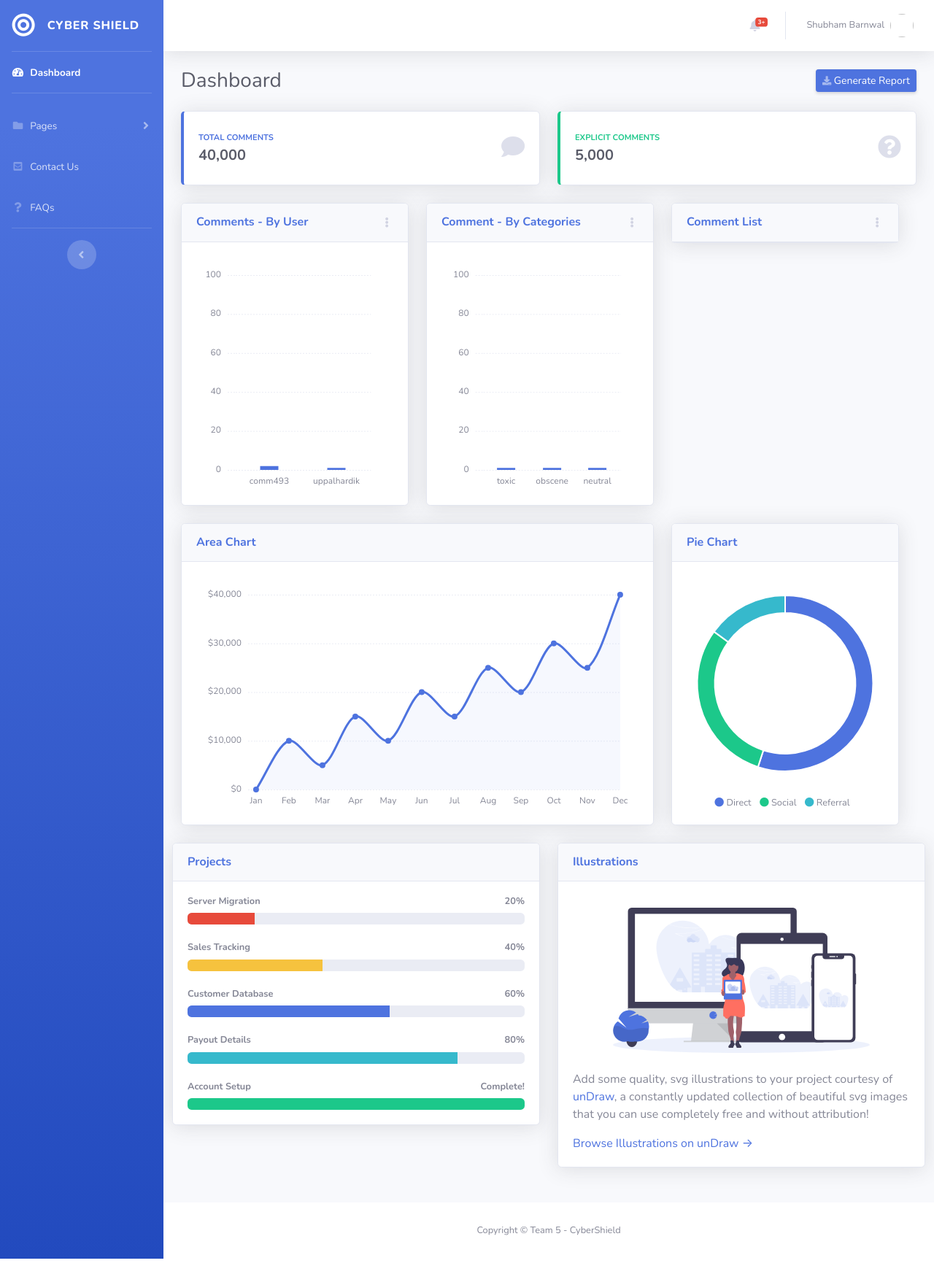
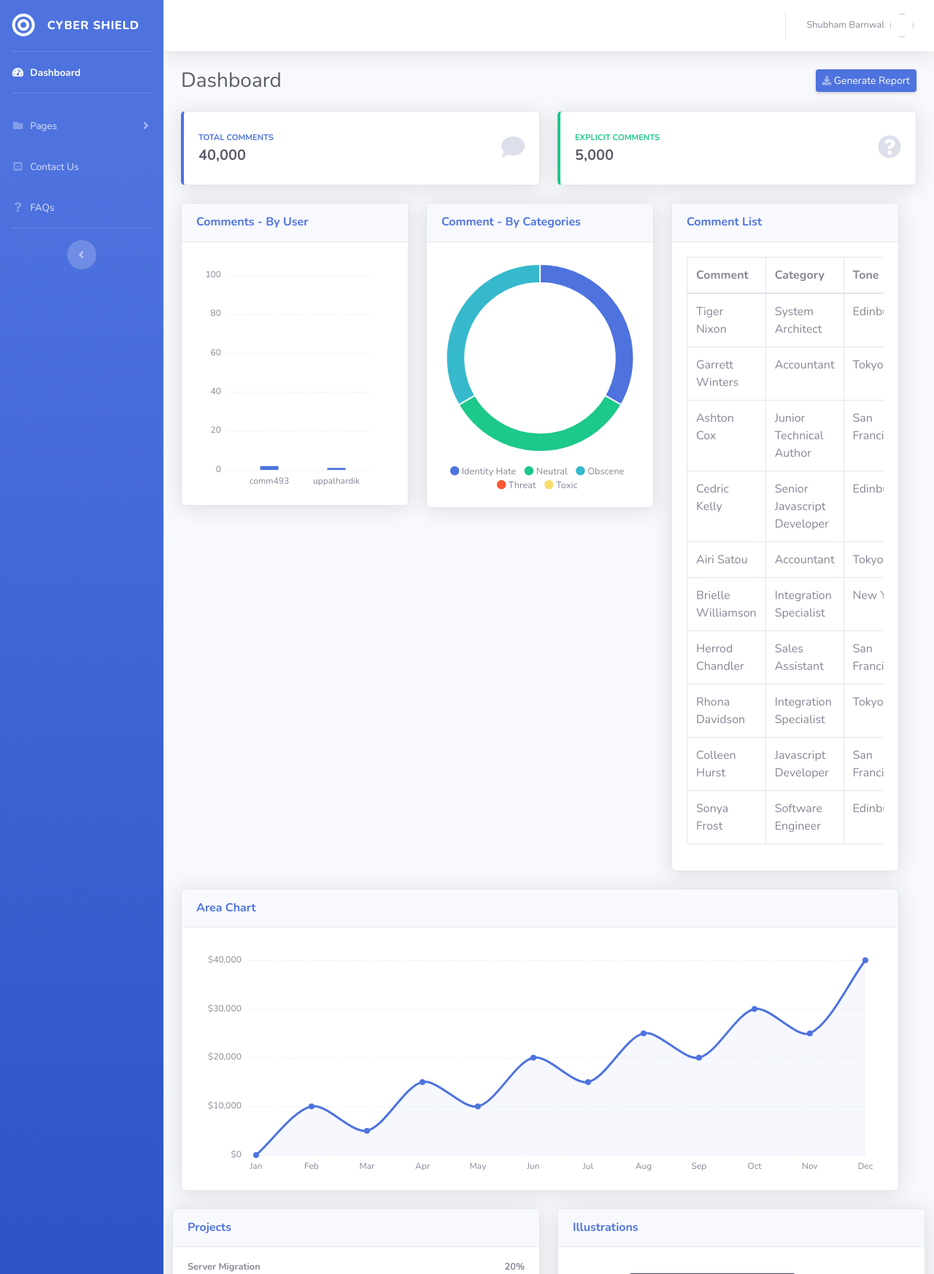
Before and after one commit to hardik-uppal/cyber_shield, a Flask app: page /index in a window 1280 px wide. Shown: the top 1746 px of the page at 73% size. Before the commit the page ends 1725 px from the top, so only its background shows below. Run offline with Flask 2, Linux system fonts and the light colour scheme; data comes from the database, SQL or seed files in the repository; some libraries are stand-ins or nearby versions.

Commit message:
index file changed

```diff
--- a/app/static/js/demo/chart-area-demo.js
+++ b/app/static/js/demo/chart-area-demo.js
@@ -26,93 +26,3 @@ function number_format(number, decimals, dec_point, thousands_sep) {
   }
   return s.join(dec);
 }
-
-// Area Chart Example
-var ctx = document.getElementById("myAreaChart");
-var myLineChart = new Chart(ctx, {
-  type: 'line',
-  data: {
-    labels: ["Jan", "Feb", "Mar", "Apr", "May", "Jun", "Jul", "Aug", "Sep", "Oct", "Nov", "Dec"],
-    datasets: [{
-      label: "Earnings",
-      lineTension: 0.3,
-      backgroundColor: "rgba(78, 115, 223, 0.05)",
-      borderColor: "rgba(78, 115, 223, 1)",
-      pointRadius: 3,
-      pointBackgroundColor: "rgba(78, 115, 223, 1)",
-      pointBorderColor: "rgba(78, 115, 223, 1)",
-      pointHoverRadius: 3,
-      pointHoverBackgroundColor: "rgba(78, 115, 223, 1)",
-      pointHoverBorderColor: "rgba(78, 115, 223, 1)",
-      pointHitRadius: 10,
-      pointBorderWidth: 2,
-      data: [0, 10000, 5000, 15000, 10000, 20000, 15000, 25000, 20000, 30000, 25000, 40000],
-    }],
-  },
-  options: {
-    maintainAspectRatio: false,
-    layout: {
-      padding: {
-        left: 10,
-        right: 25,
-        top: 25,
-        bottom: 0
-      }
-    },
-    scales: {
-      xAxes: [{
-        time: {
-          unit: 'date'
-        },
-        gridLines: {
-          display: false,
-          drawBorder: false
-        },
-        ticks: {
-          maxTicksLimit: 7
-        }
-      }],
-      yAxes: [{
-        ticks: {
-          maxTicksLimit: 5,
-          padding: 10,
-          // Include a dollar sign in the ticks
-          callback: function(value, index, values) {
-            return '$' + number_format(value);
-          }
-        },
-        gridLines: {
-          color: "rgb(234, 236, 244)",
-          zeroLineColor: "rgb(234, 236, 244)",
-          drawBorder: false,
-          borderDash: [2],
-          zeroLineBorderDash: [2]
-        }
-      }],
-    },
-    legend: {
-      display: false
-    },
-    tooltips: {
-      backgroundColor: "rgb(255,255,255)",
-      bodyFontColor: "#858796",
-      titleMarginBottom: 10,
-      titleFontColor: '#6e707e',
-      titleFontSize: 14,
-      borderColor: '#dddfeb',
-      borderWidth: 1,
-      xPadding: 15,
-      yPadding: 15,
-      displayColors: false,
-      intersect: false,
-      mode: 'index',
-      caretPadding: 10,
-      callbacks: {
-        label: function(tooltipItem, chart) {
-          var datasetLabel = chart.datasets[tooltipItem.datasetIndex].label || '';
-          return datasetLabel + ': $' + number_format(tooltipItem.yLabel);
-        }
-      }
-    }
-  }
-});
--- a/app/static/js/demo/chart-pie-demo.js
+++ b/app/static/js/demo/chart-pie-demo.js
@@ -1,35 +1,3 @@
 // Set new default font family and font color to mimic Bootstrap's default styling
 Chart.defaults.global.defaultFontFamily = 'Nunito', '-apple-system,system-ui,BlinkMacSystemFont,"Segoe UI",Roboto,"Helvetica Neue",Arial,sans-serif';
 Chart.defaults.global.defaultFontColor = '#858796';
-
-// Pie Chart Example
-var ctx = document.getElementById("myPieChart");
-var myPieChart = new Chart(ctx, {
-  type: 'doughnut',
-  data: {
-    labels: ["Direct", "Referral", "Social"],
-    datasets: [{
-      data: [55, 30, 15],
-      backgroundColor: ['#4e73df', '#1cc88a', '#36b9cc'],
-      hoverBackgroundColor: ['#2e59d9', '#17a673', '#2c9faf'],
-      hoverBorderColor: "rgba(234, 236, 244, 1)",
-    }],
-  },
-  options: {
-    maintainAspectRatio: false,
-    tooltips: {
-      backgroundColor: "rgb(255,255,255)",
-      bodyFontColor: "#858796",
-      borderColor: '#dddfeb',
-      borderWidth: 1,
-      xPadding: 15,
-      yPadding: 15,
-      displayColors: false,
-      caretPadding: 10,
-    },
-    legend: {
-      display: false
-    },
-    cutoutPercentage: 80,
-  },
-});
--- a/app/templates/index.html
+++ b/app/templates/index.html
@@ -173,54 +173,6 @@
               </div>
             </li>
 
-            <!-- Nav Item - Alerts -->
-            <li class="nav-item dropdown no-arrow mx-1">
-              <a class="nav-link dropdown-toggle" href="#" id="alertsDropdown" role="button" data-toggle="dropdown" aria-haspopup="true" aria-expanded="false">
-                <i class="fas fa-bell fa-fw"></i>
-                <!-- Counter - Alerts -->
-                <span class="badge badge-danger badge-counter">3+</span>
-              </a>
-              <!-- Dropdown - Alerts -->
-              <div class="dropdown-list dropdown-menu dropdown-menu-right shadow animated--grow-in" aria-labelledby="alertsDropdown">
-                <h6 class="dropdown-header">
-                  Alerts Center
-                </h6>
-                <a class="dropdown-item d-flex align-items-center" href="#">
-                  <div class="mr-3">
-                    <div class="icon-circle bg-primary">
-                      <i class="fas fa-file-alt text-white"></i>
-                    </div>
-                  </div>
-                  <div>
-                    <div class="small text-gray-500">December 12, 2019</div>
-                    <span class="font-weight-bold">A new monthly report is ready to download!</span>
-                  </div>
-                </a>
-                <a class="dropdown-item d-flex align-items-center" href="#">
-                  <div class="mr-3">
-                    <div class="icon-circle bg-success">
-                      <i class="fas fa-donate text-white"></i>
-                    </div>
-                  </div>
-                  <div>
-                    <div class="small text-gray-500">December 7, 2019</div>
-                    $290.29 has been deposited into your account!
-                  </div>
-                </a>
-                <a class="dropdown-item d-flex align-items-center" href="#">
-                  <div class="mr-3">
-                    <div class="icon-circle bg-warning">
-                      <i class="fas fa-exclamation-triangle text-white"></i>
-                    </div>
-                  </div>
-                  <div>
-                    <div class="small text-gray-500">December 2, 2019</div>
-                    Spending Alert: We've noticed unusually high spending for your account.
-                  </div>
-                </a>
-                <a class="dropdown-item text-center small text-gray-500" href="#">Show All Alerts</a>
-              </div>
-            </li>
 
             <div class="topbar-divider d-none d-sm-block"></div>
 
@@ -314,18 +266,6 @@
                 <!-- Card Header - Dropdown -->
                 <div class="card-header py-3 d-flex flex-row align-items-center justify-content-between">
                   <h6 class="m-0 font-weight-bold text-primary">Comments - By User</h6>
-                  <div class="dropdown no-arrow">
-                    <a class="dropdown-toggle" href="#" role="button" id="dropdownMenuLink1" data-toggle="dropdown" aria-haspopup="true" aria-expanded="false">
-                      <i class="fas fa-ellipsis-v fa-sm fa-fw text-gray-400"></i>
-                    </a>
-                    <div class="dropdown-menu dropdown-menu-right shadow animated--fade-in" aria-labelledby="dropdownMenuLink">
-                      <div class="dropdown-header">Dropdown Header:</div>
-                      <a class="dropdown-item" href="#">Action</a>
-                      <a class="dropdown-item" href="#">Another action</a>
-                      <div class="dropdown-divider"></div>
-                      <a class="dropdown-item" href="#">Something else here</a>
-                    </div>
-                  </div>
                 </div>
                 <!-- Card Body -->
                 <div class="card-body">
@@ -431,42 +371,173 @@
                 <!-- Card Header - Dropdown -->
                 <div class="card-header py-3 d-flex flex-row align-items-center justify-content-between">
                   <h6 class="m-0 font-weight-bold text-primary">Comment - By Categories</h6>
-                  <div class="dropdown no-arrow">
-                    <a class="dropdown-toggle" href="#" role="button" id="dropdownMenuLink2" data-toggle="dropdown" aria-haspopup="true" aria-expanded="false">
-                      <i class="fas fa-ellipsis-v fa-sm fa-fw text-gray-400"></i>
-                    </a>
-                    <div class="dropdown-menu dropdown-menu-right shadow animated--fade-in" aria-labelledby="dropdownMenuLink">
-                      <div class="dropdown-header">Dropdown Header:</div>
-                      <a class="dropdown-item" href="#">Action</a>
-                      <a class="dropdown-item" href="#">Another action</a>
-                      <div class="dropdown-divider"></div>
-                      <a class="dropdown-item" href="#">Something else here</a>
-                    </div>
-                  </div>
                 </div>
                 <!-- Card Body -->
                 <div class="card-body">
-                  <!--<div class="chart-area">-->
-                  <!--<canvas id="myAreaChart"></canvas>-->
-                  <!--</div>-->
-                  <div class="chart-bar">
-                    <canvas id="myBarChart2"></canvas>
+                  <div class="chart-pie pt-2 pb-2">
+                    <canvas id="myPieChart"></canvas>
                     <script>
-                      var ctx2 = document.getElementById("myBarChart2");
-                      var myBarChart2 = new Chart(ctx2, {
-                        type: 'bar',
+                      var ctx = document.getElementById("myPieChart");
+                      var myPieChart = new Chart(ctx, {
+                        type: 'doughnut',
                         data: {
                           labels: [{% for item in categories %}
                         "{{ item }}",
                       {% endfor %}],
                           datasets: [{
-                            label: "Comment",
-                            backgroundColor: "#4e73df",
-                            hoverBackgroundColor: "#2e59d9",
-                            borderColor: "#4e73df",
                             data: [{% for item in cat_comment_count %}
                             "{{ item }}",
                             {% endfor %}],
+                            backgroundColor: ['#4e73df', '#1cc88a', '#36b9cc', '#FF5733', '#F7DC6F'],
+                            hoverBackgroundColor: ['#2e59d9', '#17a673', '#2c9faf'],
+                            hoverBorderColor: "rgba(234, 236, 244, 1)",
+                          }],
+                        },
+                        options: {
+                          maintainAspectRatio: false,
+                          tooltips: {
+                            backgroundColor: "rgb(255,255,255)",
+                            bodyFontColor: "#858796",
+                            borderColor: '#dddfeb',
+                            borderWidth: 1,
+                            xPadding: 15,
+                            yPadding: 15,
+                            displayColors: false,
+                            caretPadding: 10,
+                          },
+                          legend: {
+                            display: false
+                          },
+                          cutoutPercentage: 80,
+                        },
+                      });
+                    </script>
+                  </div>
+                  <div class="mt-2 text-center small">
+                          <span class="mr-2">
+                            <i class="fas fa-circle text-primary"></i> Identity Hate
+                          </span>
+                    <span class="mr-2">
+                            <i class="fas fa-circle text-success"></i> Neutral
+                          </span>
+                    <span class="mr-2">
+                            <i class="fas fa-circle text-info"></i> Obscene
+                          </span><br />
+                    <span class="mr-2">
+                            <i class="fas fa-circle" style="color: #FF5733"></i> Threat
+                          </span>
+                    <span class="mr-2">
+                            <i class="fas fa-circle" style="color: #F7DC6F;"></i> Toxic
+                          </span>
+                  </div>
+                </div>
+              </div>
+            </div>
+
+            <div class="col-xl-4 col-lg-5">
+              <div class="card shadow mb-4">
+                <div class="card-header py-3 d-flex flex-row align-items-center justify-content-between">
+                  <h6 class="m-0 font-weight-bold text-primary">Comment List</h6>
+                </div>
+                <div class="card-body">
+                  <div class="table-responsive">
+                    <table class="table table-bordered" id="dataTable" width="100%" cellspacing="0">
+                      <thead>
+                      <tr>
+                        <th>Comment</th>
+                        <th>Category</th>
+                        <th>Tone</th>
+                      </tr>
+                      </thead>
+                      <tbody>
+                      <tr>
+                        <td>Tiger Nixon</td>
+                        <td>System Architect</td>
+                        <td>Edinburgh</td>
+                      </tr>
+                      <tr>
+                        <td>Garrett Winters</td>
+                        <td>Accountant</td>
+                        <td>Tokyo</td>
+                      </tr>
+                      <tr>
+                        <td>Ashton Cox</td>
+                        <td>Junior Technical Author</td>
+                        <td>San Francisco</td>
+                      </tr>
+                      <tr>
+                        <td>Cedric Kelly</td>
+                        <td>Senior Javascript Developer</td>
+                        <td>Edinburgh</td>
+                      </tr>
+                      <tr>
+                        <td>Airi Satou</td>
+                        <td>Accountant</td>
+                        <td>Tokyo</td>
+                      </tr>
+                      <tr>
+                        <td>Brielle Williamson</td>
+                        <td>Integration Specialist</td>
+                        <td>New York</td>
+                      </tr>
+                      <tr>
+                        <td>Herrod Chandler</td>
+                        <td>Sales Assistant</td>
+                        <td>San Francisco</td>
+                      </tr>
+                      <tr>
+                        <td>Rhona Davidson</td>
+                        <td>Integration Specialist</td>
+                        <td>Tokyo</td>
+                      </tr>
+                      <tr>
+                        <td>Colleen Hurst</td>
+                        <td>Javascript Developer</td>
+                        <td>San Francisco</td>
+                      </tr>
+                      <tr>
+                        <td>Sonya Frost</td>
+                        <td>Software Engineer</td>
+                        <td>Edinburgh</td>
+                      </tr>
+                      </tbody>
+                    </table>
+                  </div>
+                </div>
+              </div>
+            </div>
+          </div>
+
+            <!-- Content Row -->
+            <div class="row col-xl-12">
+              <div class="col-xl-12 col-lg-7">
+                <div class="card shadow mb-4">
+                  <div class="card-header py-3">
+                    <h6 class="m-0 font-weight-bold text-primary">Area Chart</h6>
+                  </div>
+                  <div class="card-body">
+                    <div class="chart-area">
+                      <canvas id="myAreaChart"></canvas>
+                      <script>
+                        var ctx = document.getElementById("myAreaChart");
+                        var myLineChart = new Chart(ctx, {
+                          type: 'line',
+                          data: {
+                            labels: ["Jan", "Feb", "Mar", "Apr", "May", "Jun", "Jul", "Aug", "Sep", "Oct", "Nov", "Dec"],
+                            datasets: [{
+                              label: "Earnings",
+                              lineTension: 0.3,
+                              backgroundColor: "rgba(78, 115, 223, 0.05)",
+                              borderColor: "rgba(78, 115, 223, 1)",
+                              pointRadius: 3,
+                              pointBackgroundColor: "rgba(78, 115, 223, 1)",
+                              pointBorderColor: "rgba(78, 115, 223, 1)",
+                              pointHoverRadius: 3,
+                              pointHoverBackgroundColor: "rgba(78, 115, 223, 1)",
+                              pointHoverBorderColor: "rgba(78, 115, 223, 1)",
+                              pointHitRadius: 10,
+                              pointBorderWidth: 2,
+                              data: [0, 10000, 5000, 15000, 10000, 20000, 15000, 25000, 20000, 30000, 25000, 40000],
                             }],
                           },
                           options: {
@@ -482,26 +553,23 @@
                             scales: {
                               xAxes: [{
                                 time: {
-                                unit: 'month'
+                                  unit: 'date'
                                 },
                                 gridLines: {
                                   display: false,
                                   drawBorder: false
                                 },
                                 ticks: {
-                                maxTicksLimit: 6
-                              },
-                              maxBarThickness: 25,
+                                  maxTicksLimit: 7
+                                }
                               }],
                               yAxes: [{
                                 ticks: {
-                                min: 0,
-                                max: 100,
                                   maxTicksLimit: 5,
                                   padding: 10,
                                   // Include a dollar sign in the ticks
                                   callback: function(value, index, values) {
-                                  return number_format(value);
+                                    return '$' + number_format(value);
                                   }
                                 },
                                 gridLines: {
@@ -517,24 +585,26 @@
                               display: false
                             },
                             tooltips: {
+                              backgroundColor: "rgb(255,255,255)",
+                              bodyFontColor: "#858796",
                               titleMarginBottom: 10,
                               titleFontColor: '#6e707e',
                               titleFontSize: 14,
-                            backgroundColor: "rgb(255,255,255)",
-                            bodyFontColor: "#858796",
                               borderColor: '#dddfeb',
                               borderWidth: 1,
                               xPadding: 15,
                               yPadding: 15,
                               displayColors: false,
+                              intersect: false,
+                              mode: 'index',
                               caretPadding: 10,
                               callbacks: {
                                 label: function(tooltipItem, chart) {
                                   var datasetLabel = chart.datasets[tooltipItem.datasetIndex].label || '';
-                                return datasetLabel + ': ' + number_format(tooltipItem.yLabel);
+                                  return datasetLabel + ': $' + number_format(tooltipItem.yLabel);
                                 }
                               }
-                          },
+                            }
                           }
                         });
                       </script>
@@ -543,66 +613,6 @@
                 </div>
               </div>
 
-            <div class="col-xl-4 col-lg-5">
-              <div class="card shadow mb-4">
-                <div class="card-header py-3 d-flex flex-row align-items-center justify-content-between">
-                  <h6 class="m-0 font-weight-bold text-primary">Comment List</h6>
-                  <div class="dropdown no-arrow">
-                    <a class="dropdown-toggle" href="#" role="button" id="dropdownMenuLink2" data-toggle="dropdown" aria-haspopup="true" aria-expanded="false">
-                      <i class="fas fa-ellipsis-v fa-sm fa-fw text-gray-400"></i>
-                    </a>
-                    <div class="dropdown-menu dropdown-menu-right shadow animated--fade-in" aria-labelledby="dropdownMenuLink">
-                      <div class="dropdown-header">Dropdown Header:</div>
-                      <a class="dropdown-item" href="#">Action</a>
-                      <a class="dropdown-item" href="#">Another action</a>
-                      <div class="dropdown-divider"></div>
-                      <a class="dropdown-item" href="#">Something else here</a>
-                    </div>
-                  </div>
-                </div>
-              </div>
-            </div>
-          </div>
-
-            <!-- Content Row -->
-            <div class="row col-xl-12">
-              <div class="col-xl-8 col-lg-7">
-                <div class="card shadow mb-4">
-                  <div class="card-header py-3">
-                    <h6 class="m-0 font-weight-bold text-primary">Area Chart</h6>
-                  </div>
-                  <div class="card-body">
-                    <div class="chart-area">
-                      <canvas id="myAreaChart"></canvas>
-                    </div>
-                  </div>
-                </div>
-              </div>
-              <div class="col-xl-4 col-lg-7">
-                 <div class="card shadow mb-4">
-                    <!-- Card Header - Dropdown -->
-                    <div class="card-header py-3">
-                      <h6 class="m-0 font-weight-bold text-primary">Pie Chart</h6>
-                    </div>
-                    <!-- Card Body -->
-                    <div class="card-body">
-                      <div class="chart-pie pt-4 pb-2">
-                        <canvas id="myPieChart"></canvas>
-                      </div>
-                      <div class="mt-4 text-center small">
-                          <span class="mr-2">
-                            <i class="fas fa-circle text-primary"></i> Direct
-                          </span>
-                          <span class="mr-2">
-                            <i class="fas fa-circle text-success"></i> Social
-                          </span>
-                          <span class="mr-2">
-                            <i class="fas fa-circle text-info"></i> Referral
-                          </span>
-                      </div>
-                    </div>
-                  </div>
-                </div>
             </div>
           <!-- Content Row -->
           <div class="row">
```
Lines whose indentation alone changed are shown as unchanged.
